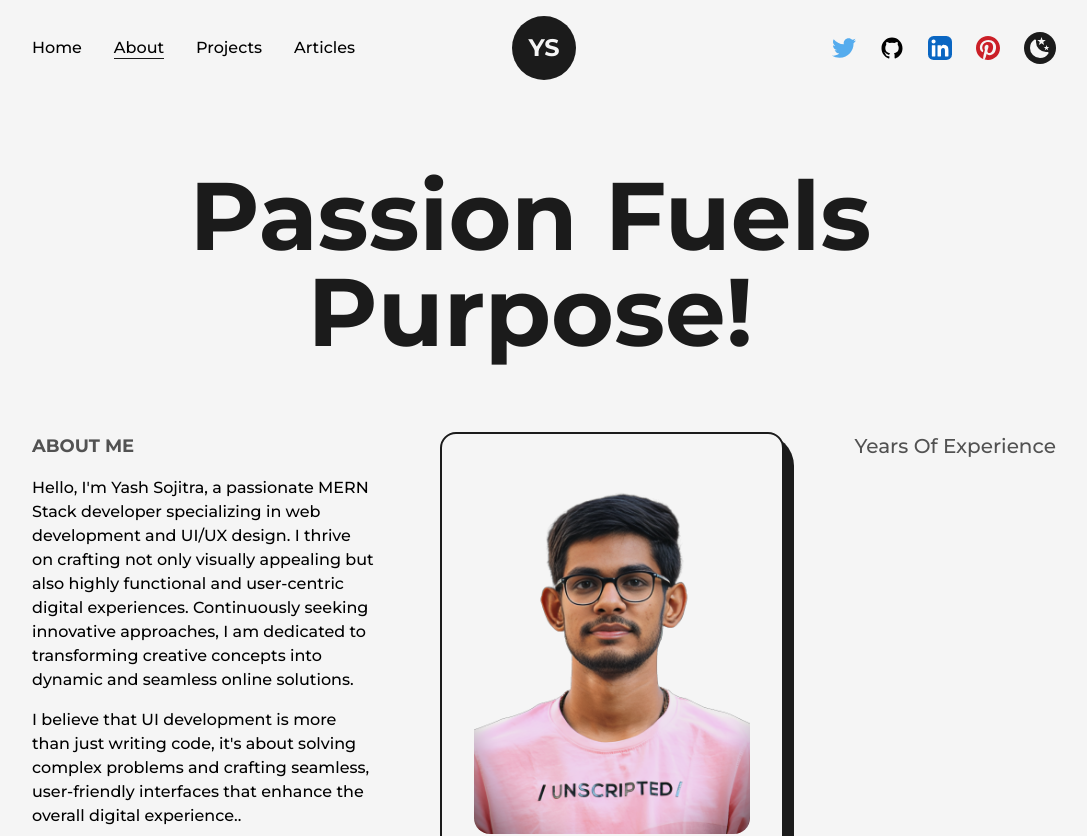
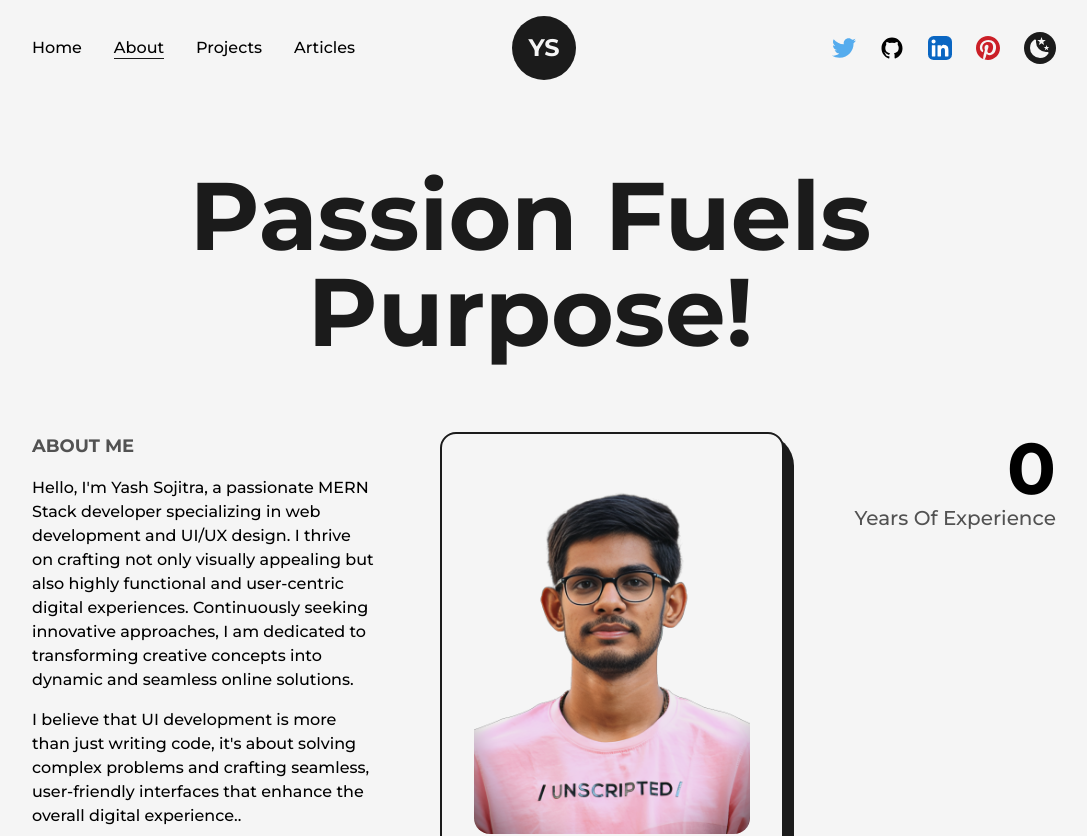
Before and after one commit to yash7sojitra/yash_sojitra_portfolio, a Next.js app: page /about in a window 1280 px wide. Shown: the top 836 px of the page, without its empty margins (96-1183 px from the left). Built offline with nearby package versions, Linux system fonts and the light colour scheme.

Commit message:
fix years of exp

```diff
--- a/src/pages/about.js
+++ b/src/pages/about.js
@@ -105,7 +105,7 @@ const about = () => {
               </div> */}
               <div className="flex flex-col items-end justify-center xl:items-center">
                 <span className="inline-block text-7xl font-bold md:text-6xl sm:text-5xl xs:text-4xl">
-                  <AnimatedNumbers value="0" />
+                  <AnimatedNumbers value="0.5" />
                 </span>
                 <h2 className="text-xl font-medium capitalize text-dark/75 dark:text-light/75 xl:text-center md:text-lg sm:text-base xs:text-sm">
                   years of experience
```
